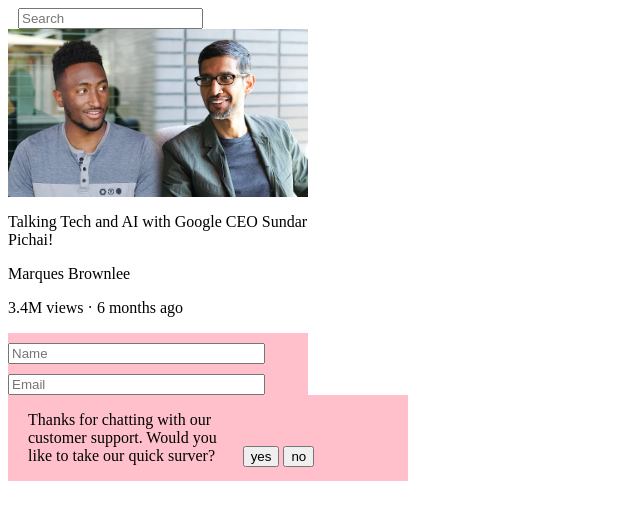
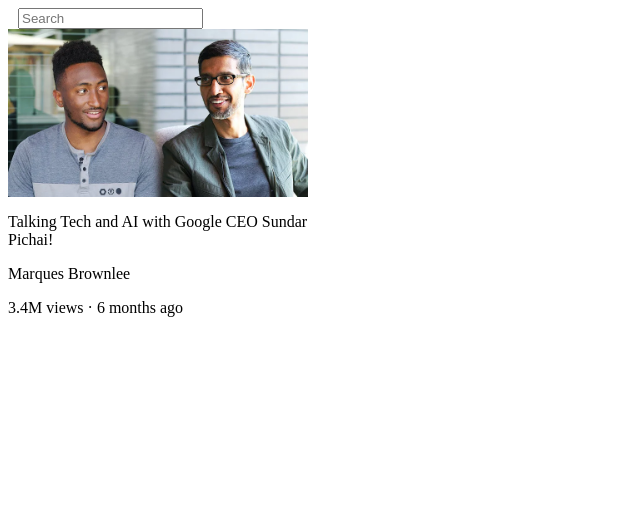
Before and after one commit to reyjrcode/basic-html-and-css, a plain HTML site: page DisplayProperty.html in a window 1280 px wide. Shown: the whole page, without its empty margins (0-640 px from the left). Drawn offline with Linux system fonts and the light colour scheme.

Commit message:
div element

```diff
--- a/DisplayProperty.html
+++ b/DisplayProperty.html
@@ -21,38 +21,8 @@
         display: block;
 
     }
-    .exercise-1{
-        width: 300px;
-        background-color: pink;
-        height: 100%;
-    }
-    .name-bar,
-    .email-bar{
-        margin-top: 10px;
-        width: 83%;
-        display: iblock;
-    }
-    .exercise-2{
-        width: 401px;
-        background-color: pink;
-    }
-    .exercise-2{
-        width: 400px;
-    }
-    .exercise-2-no1,
-    .exercise-2-no2{
-        display: inline-block;
-        margin-left: 20px;
-    }
-    .sulod-sa-exercise2{
 
-        width: 100%;
-        object-fit: contain;
-        object-position: center;
-        border-width: 2px;
-        border-style: solid;
-        border-color: pink;
-    }
+
     </style>
 </head>
 <body>
@@ -70,25 +40,7 @@
             3.4M views · 6 months ago
         </p>
 
-        <!-- exercise -->
-    <div class="exercise-1">
-        <input type="text" class="name-bar" placeholder="Name">
-        <input type="text" class="email-bar" placeholder="Email">
-    </div>
 
-    <div class="exercise-2">
-    <div class="exercise-2-no1">
-        <p class="exercise-2-text">
-        Thanks for chatting with our <br>
-        customer support. Would you <br>
-        like to take our quick surver?
-    </p></div>
-    <div class="exercise-2-no2">
-        <div class="sulod-sa-exercise2">
-            <button>yes</button>
-        <button>no</button>
-        </div>
-    </div>
     </div>
     </body>
 </body>
```
Also changed, not shown: divielement.html (added, +76 -0 lines).
